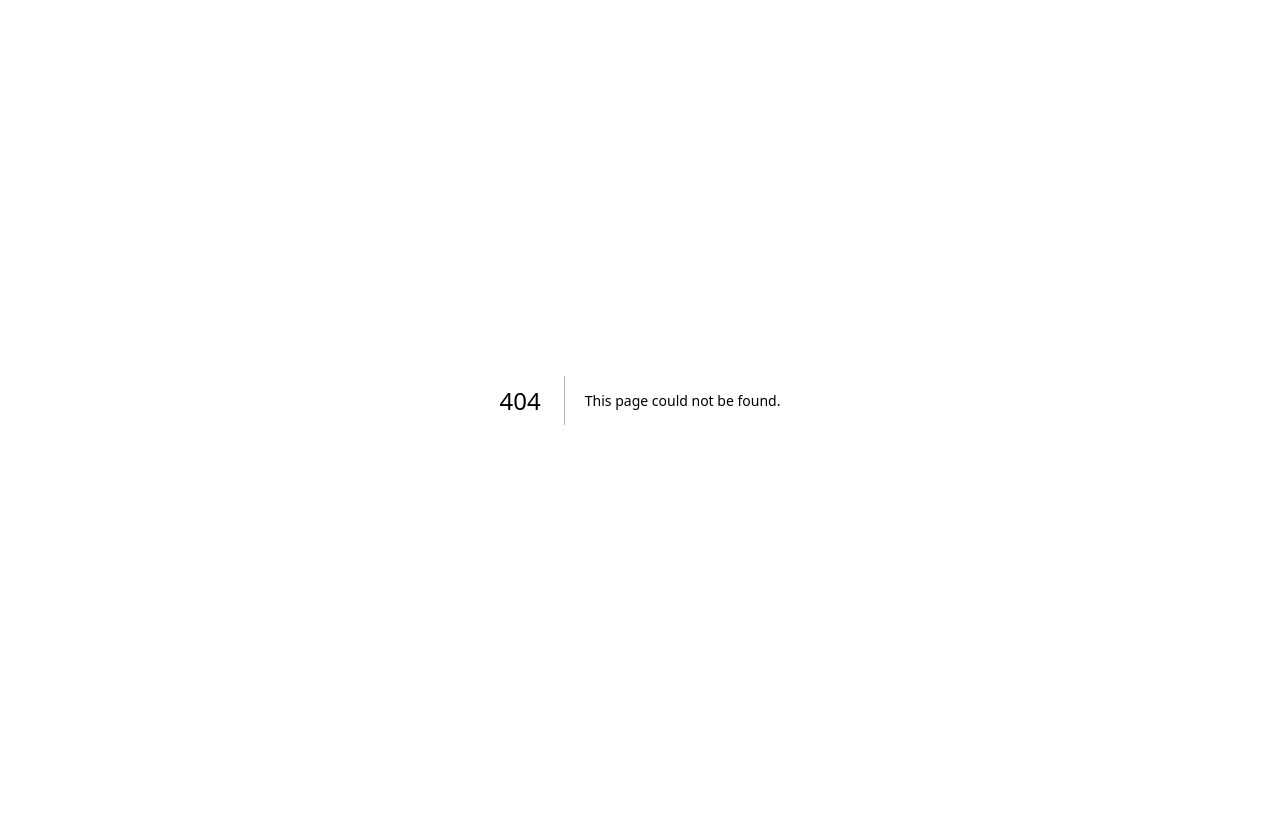
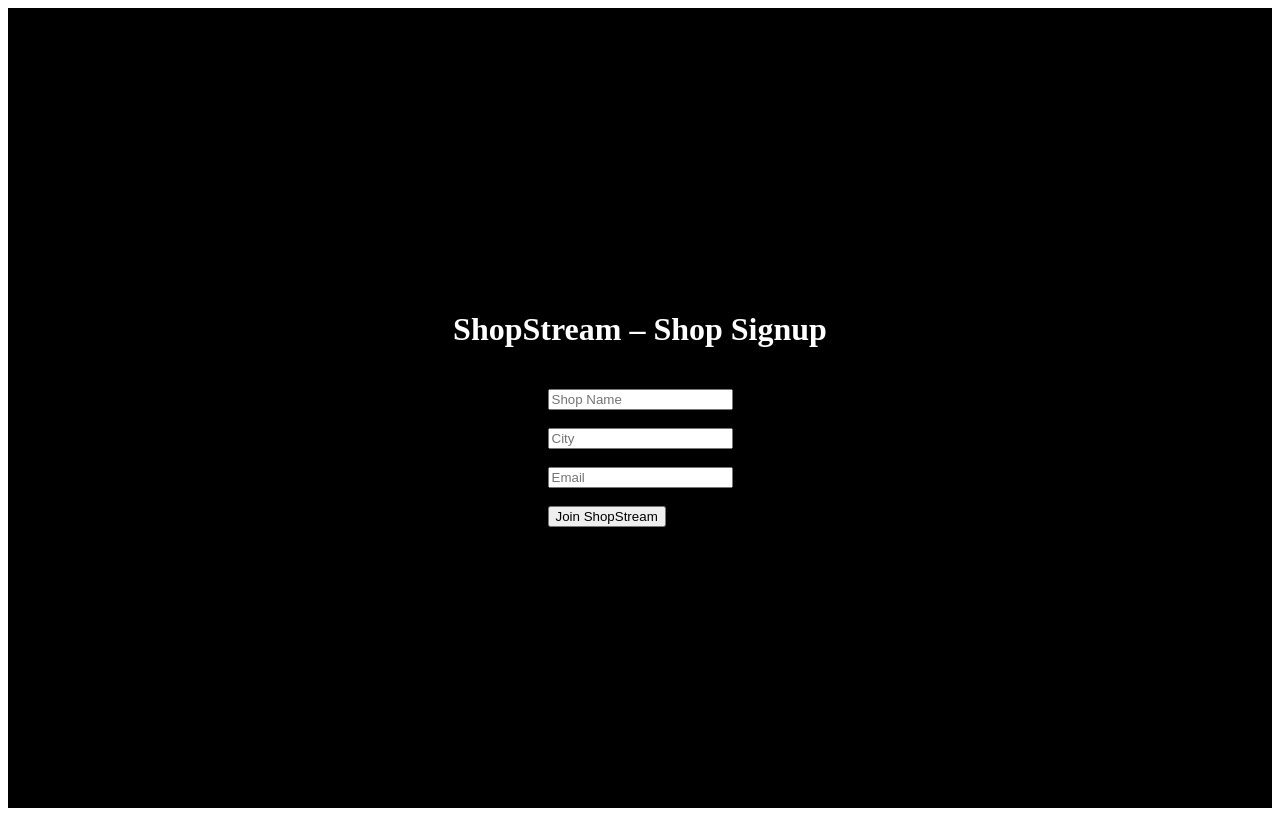
Before and after one commit to jds1985/Shopstream, a Next.js app: page /shop/signup in a window 1280 px wide. Before the commit this address had no page. Built offline with nearby package versions, Linux system fonts and the light colour scheme.

Commit message:
Create page.tsx

```diff
--- /dev/null
+++ b/app/shop/signup/page.tsx
@@ -0,0 +1,51 @@
+"use client";
+
+import { useState } from "react";
+
+export default function ShopSignup() {
+  const [name, setName] = useState("");
+  const [city, setCity] = useState("");
+  const [email, setEmail] = useState("");
+
+  function handleSubmit(e: any) {
+    e.preventDefault();
+    console.log({ name, city, email });
+    alert("Thanks! We'll reach out soon.");
+  }
+
+  return (
+    <main style={{
+      minHeight: "100vh",
+      display: "flex",
+      flexDirection: "column",
+      alignItems: "center",
+      justifyContent: "center",
+      background: "black",
+      color: "white"
+    }}>
+      <h1>ShopStream – Shop Signup</h1>
+
+      <form onSubmit={handleSubmit} style={{ marginTop: 20 }}>
+        <input
+          placeholder="Shop Name"
+          value={name}
+          onChange={e => setName(e.target.value)}
+        /><br /><br />
+
+        <input
+          placeholder="City"
+          value={city}
+          onChange={e => setCity(e.target.value)}
+        /><br /><br />
+
+        <input
+          placeholder="Email"
+          value={email}
+          onChange={e => setEmail(e.target.value)}
+        /><br /><br />
+
+        <button type="submit">Join ShopStream</button>
+      </form>
+    </main>
+  );
+}
```
